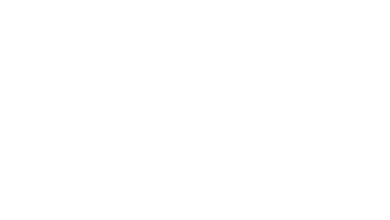
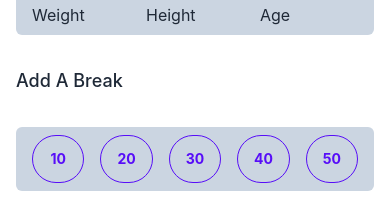
Before and after one commit to Faridhosen4563/sports-club, a React (Create React App) app: page / in a window 390 px wide. Shown: the part 5441-5661 px from the top of the page. Before the commit the page ends 5468 px from the top, so only its background shows below. Built offline with nearby package versions, Linux system fonts and the light colour scheme.

Commit message:
add break time

```diff
--- a/src/App.js
+++ b/src/App.js
@@ -5,8 +5,8 @@
 
 function App() {
   return (
-    <div className='md:grid grid-cols-5 gap-4 '>
-      <div className='col-span-4 bg-slate-300'>
+    <div className='grid grid-cols-1 lg:grid-cols-5 gap-4 '>
+      <div className='lg:col-span-4 bg-slate-300'>
         <Club></Club>
       </div>
       <div>
--- a/src/components/Activity/Activity.js
+++ b/src/components/Activity/Activity.js
@@ -1,4 +1,5 @@
 import React from 'react';
+import Break from '../Break/Break';
 import Details from '../Person/Details/Details';
 import Person from '../Person/Person';
 
@@ -7,6 +8,8 @@
         <div className='mx-4 my-6'>
             <Person></Person>
             <Details></Details>
+            <p className='my-4 text-lg font-medium'>Add A Break</p>
+            <Break></Break>
 
         </div>
     );
--- /dev/null
+++ b/src/components/Break/Break.js
@@ -0,0 +1,15 @@
+import React from 'react';
+
+const Break = () => {
+    return (
+        <div className='my-8 bg-slate-300 py-2 px-4 rounded-md grid grid-cols-5 gap-4'>
+            <button className="btn btn-outline btn-primary rounded-full font-bold">10</button>
+            <button className="btn btn-outline btn-primary rounded-full font-bold">20</button>
+            <button className="btn btn-outline btn-primary rounded-full font-bold">30</button>
+            <button className="btn btn-outline btn-primary rounded-full font-bold">40</button>
+            <button className="btn btn-outline btn-primary rounded-full font-bold">50</button>
+        </div>
+    );
+};
+
+export default Break;
```
Also changed, not shown: src/components/Break/Break.css (added).
